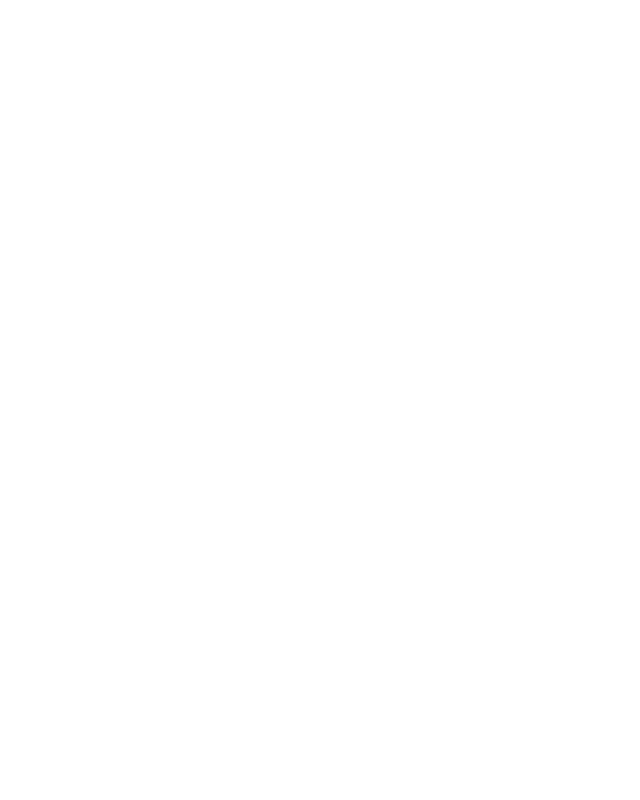
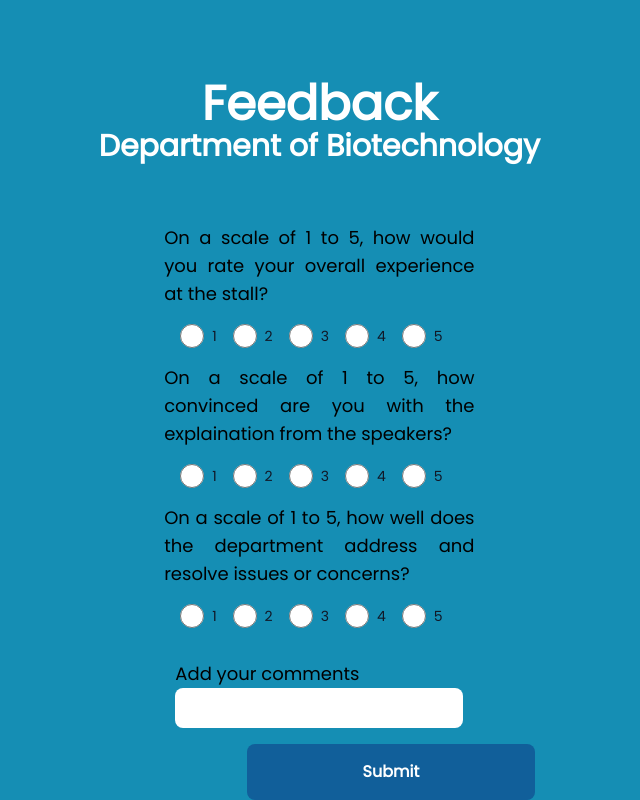
Before and after one commit to gdsc-jssstu/OpenDay, a React (Vite) app: page /feedback/biotech in a window 1280 px wide. Before the commit this address had no page. Shown: the whole page, without its empty margins (122-762 px from the left). Built offline with nearby package versions, Linux system fonts and the light colour scheme.

Commit message:
feedback department will be decided by feedback url

```diff
--- a/src/App.jsx
+++ b/src/App.jsx
@@ -33,7 +33,7 @@ const App = () => {
         <Route path={"/dept/:name"} element={<DeptDetails />} />
         <Route path={"/routemap"} element={<RouteMap />} />
         <Route path={"/homepage"} element={<Homepage token={token} />} />
-        <Route path={"/feedback"} element={<Feedback token={token} />} />
+        <Route path={"/feedback/:name"} element={<Feedback token={token} />} />
         <Route path={"/luckydraw"} element={<LuckyDraw />} />
       </Routes>
     </div>
--- a/src/pages/Feedback.jsx
+++ b/src/pages/Feedback.jsx
@@ -1,98 +1,106 @@
 import { useState, useEffect } from "react";
 import { supabase } from "../client";
-import { useLocation, useNavigate} from "react-router-dom";
+import { useLocation, useNavigate, useParams } from "react-router-dom";
+import DeptData from "../assets/deptData/DeptData";
 
 const Feedback = () => {
   const [text, setText] = useState("");
   const [ratings, setRatings] = useState([]);
   const [department, setDepartment] = useState([]);
-  const [dep, setDep] = useState('Mechanical Engineering')
-  const token = window.sessionStorage.getItem('token');
-  const [depid, setDepId] = useState(1);
+  const token = window.sessionStorage.getItem("token");
+  const [depid, setDepId] = useState(2);
   const navigate = useNavigate();
+
+  const { name } = useParams();
+
+  useEffect(() => {
+    if (!DeptData.hasOwnProperty(name.toUpperCase())) {
+      setError("Invalid Url");
+    } else {
+      setDepartment(DeptData[name.toUpperCase()]);
+    }
+  }, []);
   //const depid = 1
-    {/*
+  {
+    /*
         send departmentid (depid) as a prop
 
     */
   }
 
+  // useEffect(() => {
+  //   async function fetchData() {
+  //     try {
+  //       // Replace 'your_table' with the name of your table and 'id_column' with the actual column name for the ID
+  //       const { data, error } = await supabase
+  //         .from("Departments")
+  //         .select("Department");
 
-  useEffect(() => {
-    async function fetchData() {
-      try {
-        // Replace 'your_table' with the name of your table and 'id_column' with the actual column name for the ID
-        const { data, error } = await supabase
-          .from("Departments")
-          .select("Department")
-
-
-        if (error) {
-          throw error;
-        }
-        let depts = []
-        data.map((dept,i)=>{
-            depts.push(dept['Department'])
-        })
-        setDepartment(depts);
-        console.log(depts)
-      } catch (error) {
-        console.error("Error fetching data:", error.message);
-      }
-    }
-    fetchData();
-  }, []);
+  //       if (error) {
+  //         throw error;
+  //       }
+  //       let depts = [];
+  //       data.map((dept, i) => {
+  //         depts.push(dept["Department"]);
+  //       });
+  //       setDepartment(depts);
+  //       console.log(depts);
+  //     } catch (error) {
+  //       console.error("Error fetching data:", error.message);
+  //     }
+  //   }
+  //   fetchData();
+  // }, []);
 
   const questions = [
     "On a scale of 1 to 5, how would you rate your overall experience at the stall?",
     "On a scale of 1 to 5, how convinced are you with the explaination from the speakers?",
-    "On a scale of 1 to 5, how well does the department address and resolve issues or concerns?"
+    "On a scale of 1 to 5, how well does the department address and resolve issues or concerns?",
   ];
   const radioOptions = [1, 2, 3, 4, 5];
 
   async function handleSubmit(e) {
     e.preventDefault();
-    console.log(dep)
+    console.log(department.name);
     let id;
     try {
       // Replace 'your_table' with the name of your table and 'id_column' with the actual column name for the ID
       const { data, error } = await supabase
         .from("Departments")
         .select("id")
-          .eq("Department",dep)
+        .eq("Department", department.name);
 
       if (error) {
         throw error;
       }
-        console.log(data[0].id)
+      console.log(data[0].id);
       id = data[0].id;
-        setDepId(data[0].id)
-
+      setDepId(data[0].id);
     } catch (error) {
       console.error("Error fetching data:", error.message);
     }
-      console.log(JSON.parse(token).user)
+    console.log(JSON.parse(token).user);
     const Insertdata = {
-      id: Math.floor(Math.random() * 10000),
-      depid: id,
+      depid: department.id,
       userid: JSON.parse(token).user.id,
       ratings: ratings,
       feedback: text,
-      Name:JSON.parse(token).user.user_metadata.full_name,
-      Email:JSON.parse(token).user.email,
-      PhoneNumber:JSON.parse(token).user.user_metadata.mobile
+      name: JSON.parse(token).user.user_metadata.full_name,
+      email: JSON.parse(token).user.email,
+      mobile: JSON.parse(token).user.user_metadata.mobile,
+    };
 
-    };
-    console.log(Insertdata)
     try {
       // Replace 'your_table' with the name of your table
-      const { res, error } = await supabase.from("Feedbacks").insert([Insertdata]);
+      const { res, error } = await supabase
+        .from("Feedbacks")
+        .insert([Insertdata]);
 
       if (error) {
         throw error;
       }
 
-      console.log("Data inserted:", res);
+      console.log("Data inserted");
     } catch (error) {
       console.error("Error inserting data:", error.message);
     }
@@ -109,10 +117,10 @@ const Feedback = () => {
     //console.log(ratings[0])
   }
 
-  function handleClick(e){
-    console.log(e.target.value)
-    setDep(e.target.value)
-  }
+  // function handleClick(e) {
+  //   console.log(e.target.value);
+  //   setDep(e.target.value);
+  // }
   return (
     <div className="flex items-stretch bg-[#158EB4] min-h-screen">
       <div className="flex flex-col items-center">
@@ -121,21 +129,21 @@ const Feedback = () => {
             Feedback
           </p>
         </div>
-        <div className="mt-4 p-4 w-72">
+        {/* <div className="mt-4 p-4 w-72">
           <select
             onChange={handleClick}
             className="w-full p-2.5 text-gray-500 bg-white border rounded-md shadow-sm outline-none appearance-none focus:border-indigo-600"
           >
-            {department.map((dept, i)=>
+            {department.map((dept, i) => (
               <option value={dept} key={i}>
                 {dept}
               </option>
-            )}
+            ))}
           </select>
-        </div>
+        </div> */}
         <div className="mb-16">
           <p className="text-center p-0 h-8 text-3xl font-extrabold text-white">
-            {dep}
+            {department.name}
           </p>
         </div>
         <form
```
Lines whose indentation alone changed are shown as unchanged.
